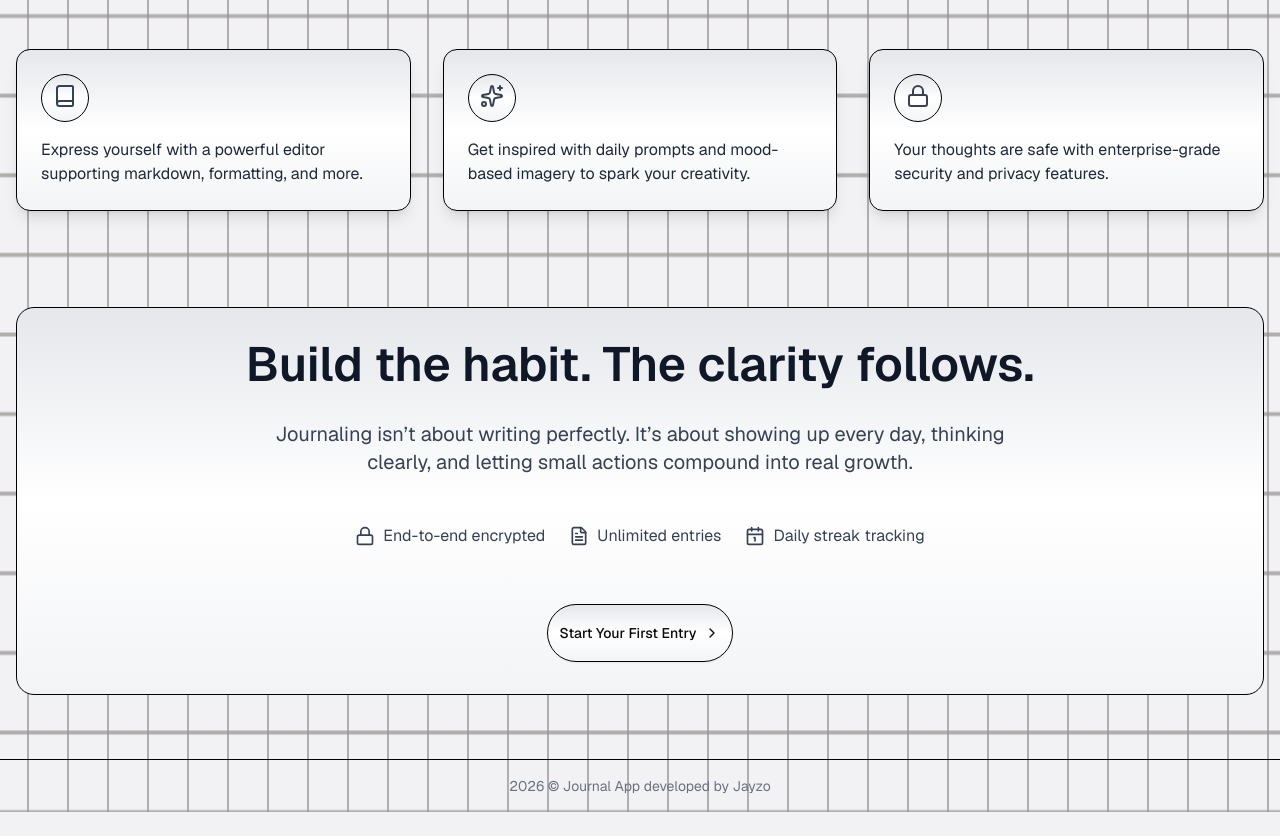
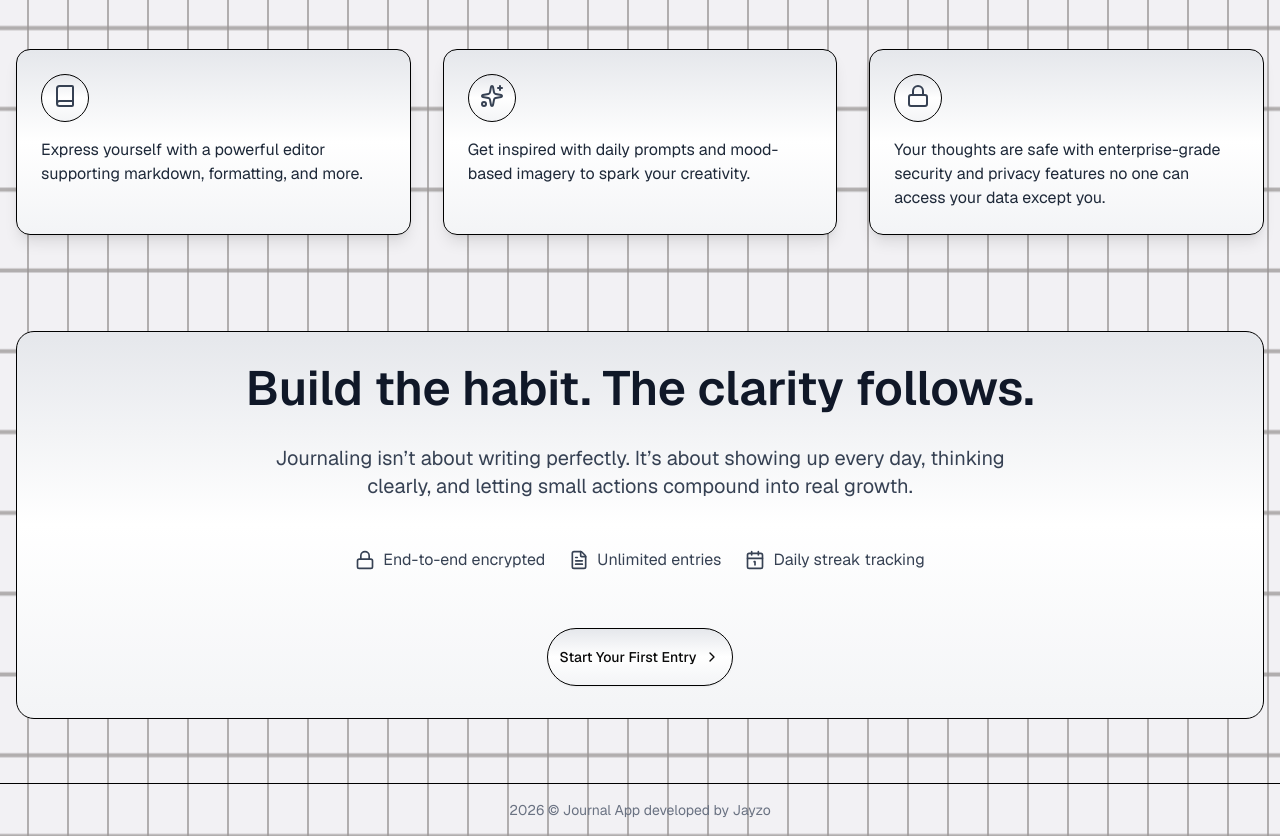
Before and after one commit to Jayzo-yt/journal-app, a Next.js app: page / in a window 1280 px wide. Shown: the part 780-1616 px from the top of the page. Before the commit the page ends 1592 px from the top, so only its background shows below. Built offline with nearby package versions, Linux system fonts and the light colour scheme; no server answers.

Commit message:
Update page.tsx

```diff
--- a/app/page.tsx
+++ b/app/page.tsx
@@ -22,7 +22,7 @@ const features = [
     icon: Lock,
     title: "Secure & Private",
     description:
-      "Your thoughts are safe with enterprise-grade security and privacy features.",
+      "Your thoughts are safe with enterprise-grade security and privacy features no one can access your data except you.",
   },
 ];
 
```
